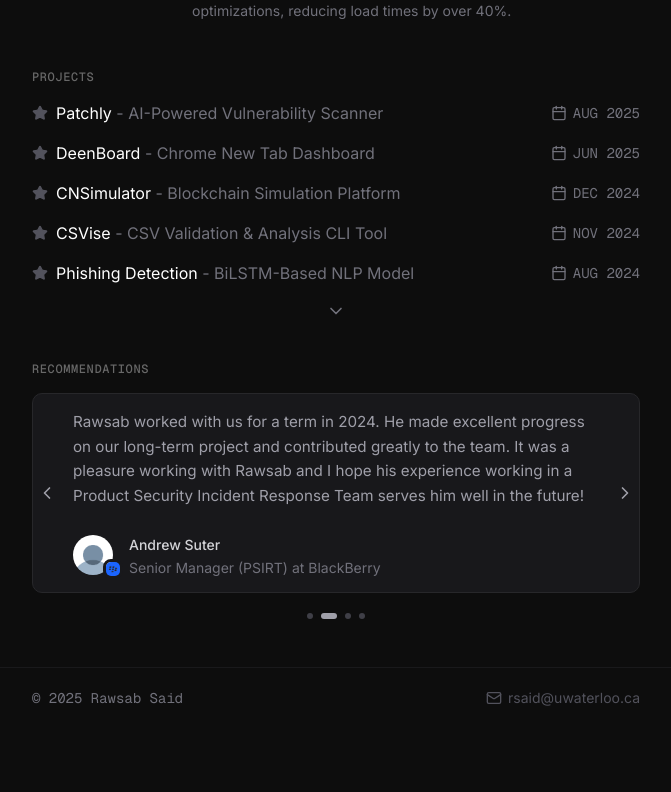
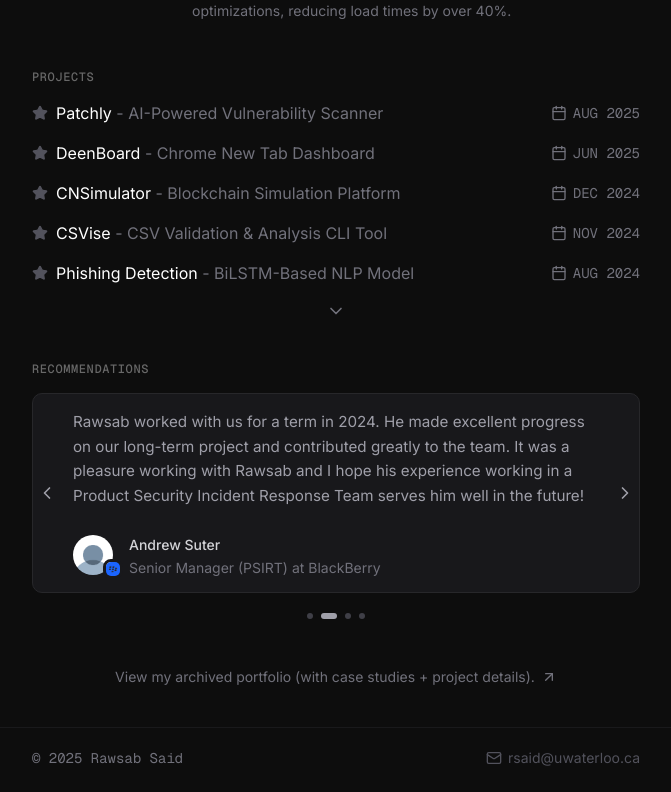
Before and after one commit to rawsab/portfolio, a Next.js app: page / in a window 1280 px wide. Shown: the part 876-1668 px from the top of the page, without its empty margins (304-975 px from the left). Before the commit the page ends 1608 px from the top, so only its background shows below. Built offline with nearby package versions, Linux system fonts and the light colour scheme.

Commit message:
add ref to archived portfolio

```diff
--- a/components/testimonials-section.tsx
+++ b/components/testimonials-section.tsx
@@ -3,7 +3,7 @@
 import { useState, useEffect, useRef, useCallback } from "react";
 import Image from "next/image";
 import { motion, AnimatePresence } from "framer-motion";
-import { ChevronLeft, ChevronRight } from "lucide-react";
+import { ChevronLeft, ChevronRight, ArrowUpRight } from "lucide-react";
 import { testimonials } from "@/data/testimonials";
 
 export function TestimonialsSection() {
@@ -68,7 +68,7 @@ export function TestimonialsSection() {
   }
 
   return (
-    <section className="pt-6 pb-12">
+    <section className="pt-6 pb-10">
       <div className="max-w-2xl mx-auto w-full px-8 space-y-6">
         <div>
           <h2 className="text-xs font-medium font-mono text-[#686868] uppercase tracking-wider pb-0 -mb-2 -mt-2">
@@ -197,6 +197,19 @@ export function TestimonialsSection() {
             />
           ))}
         </div>
+
+        {/* Archived Portfolio Link */}
+        <div className="pt-6 flex justify-center">
+          <a
+            href="http://archive.rawsab.com/"
+            target="_blank"
+            rel="noopener noreferrer"
+            className="group inline-flex items-center gap-1.5 text-sm text-zinc-500 hover:text-white hover:underline transition-all duration-200"
+          >
+            View my archived portfolio (with case studies + project details).
+            <ArrowUpRight className="w-4 h-4 transition-transform duration-200 group-hover:-translate-y-0.5 group-hover:translate-x-0.5" />
+          </a>
+        </div>
       </div>
     </section>
   );
```
